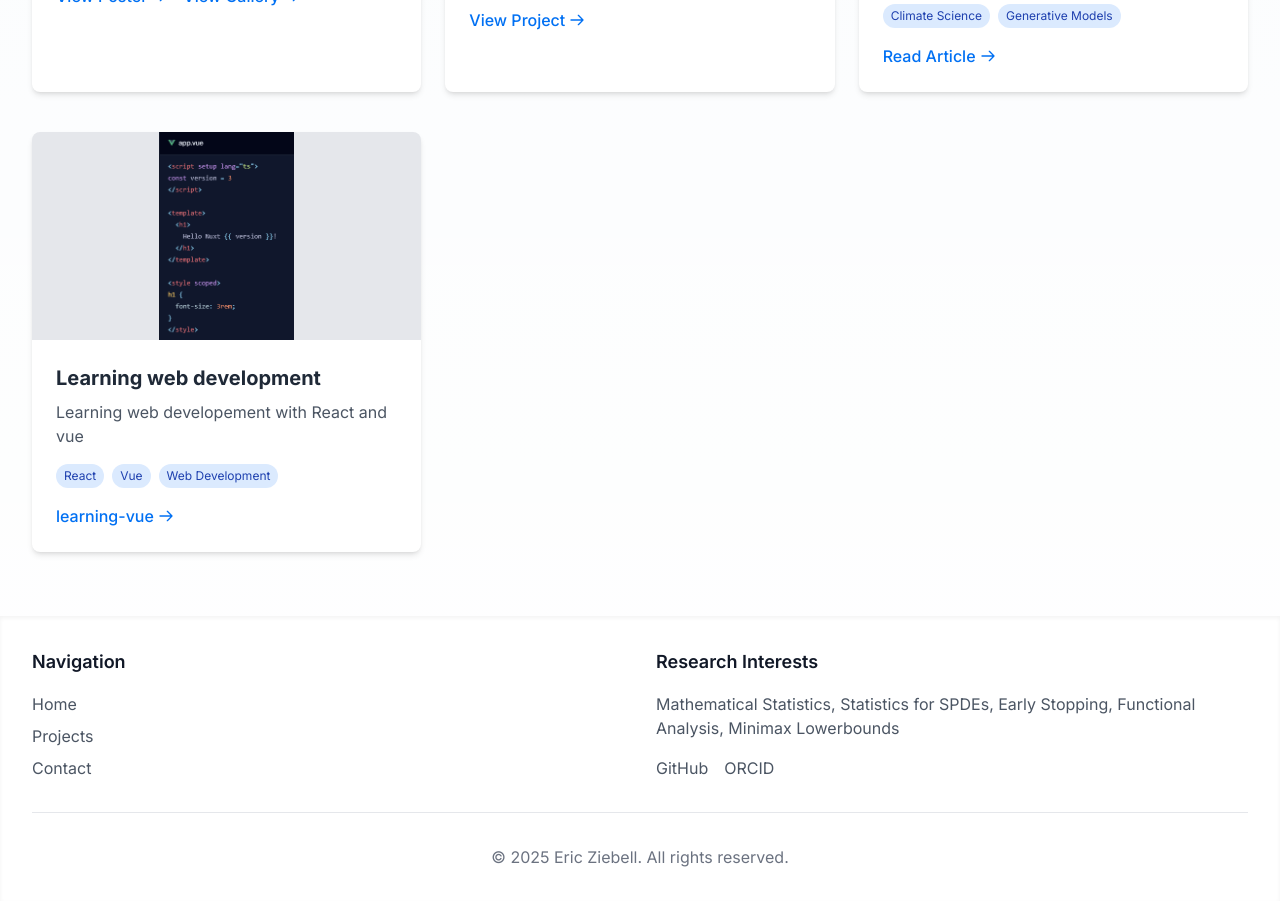
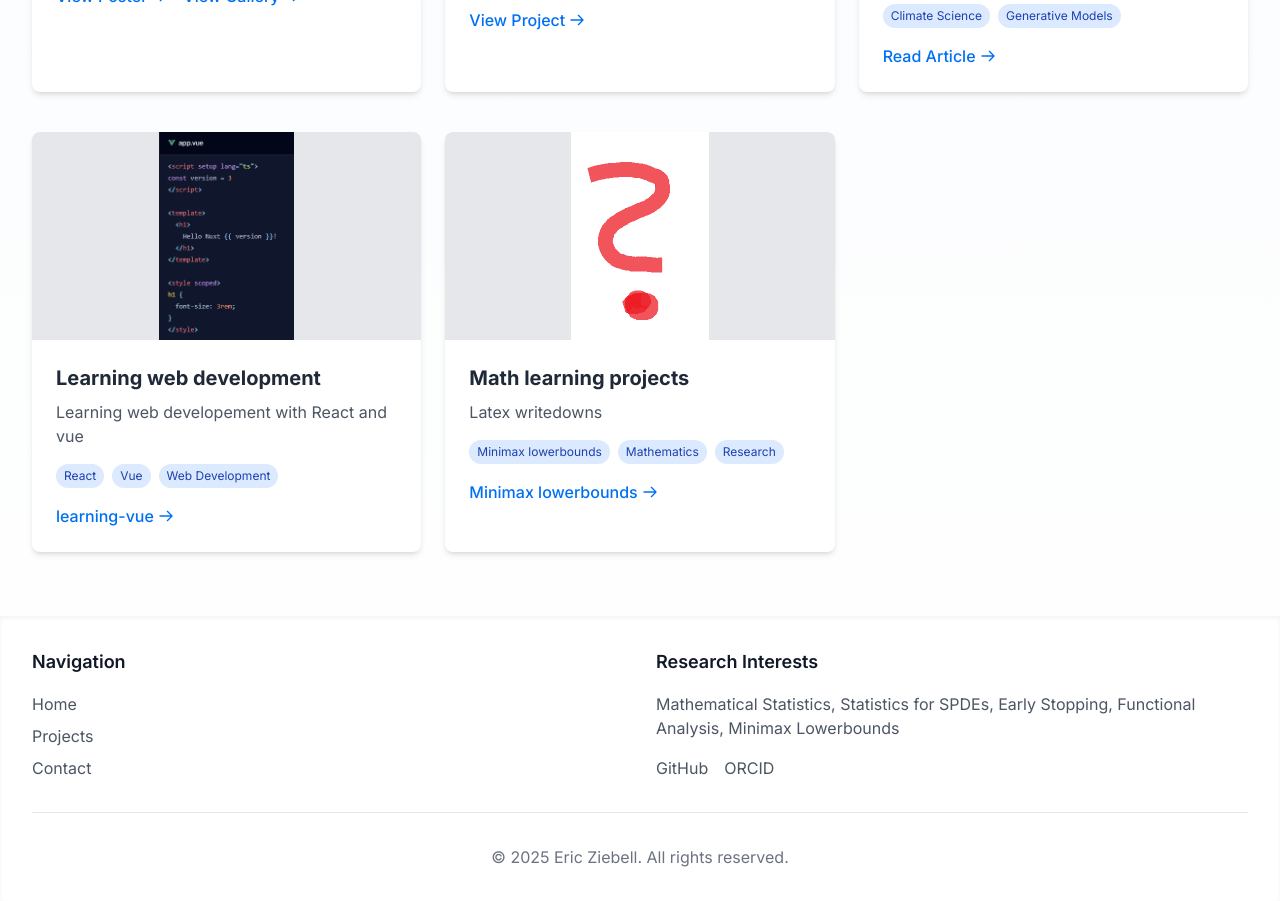
Before and after one commit to ziebelle/ziebelle.github.io, a Next.js app: page /projects in a window 1280 px wide. Shown: the part 1220-2121 px from the top of the page. Built offline with nearby package versions, Linux system fonts and the light colour scheme.

Commit message:
Latex writedown references

```diff
--- a/app/data/projects.ts
+++ b/app/data/projects.ts
@@ -79,6 +79,14 @@ export const allProjects: Project[] = [
         tags: ['React', 'Vue', 'Web Development'],
         links: [{ title: 'learning-vue', url: 'https://ziebelle.github.io/learning-vue/' }],
     },
+    {
+        id: 8,
+        title: 'Math learning projects',
+        description: 'Latex writedowns',
+        image: '/images/question.png',
+        tags: ['Minimax lowerbounds', 'Mathematics', 'Research'],
+        links: [{ title: 'Minimax lowerbounds', url: 'https://github.com/ziebelle/Minimax-lowerbounds' }],
+    }
 ];
 
 // Helper function to get featured projects
```
Also changed, not shown: public/images/question.png (added).
